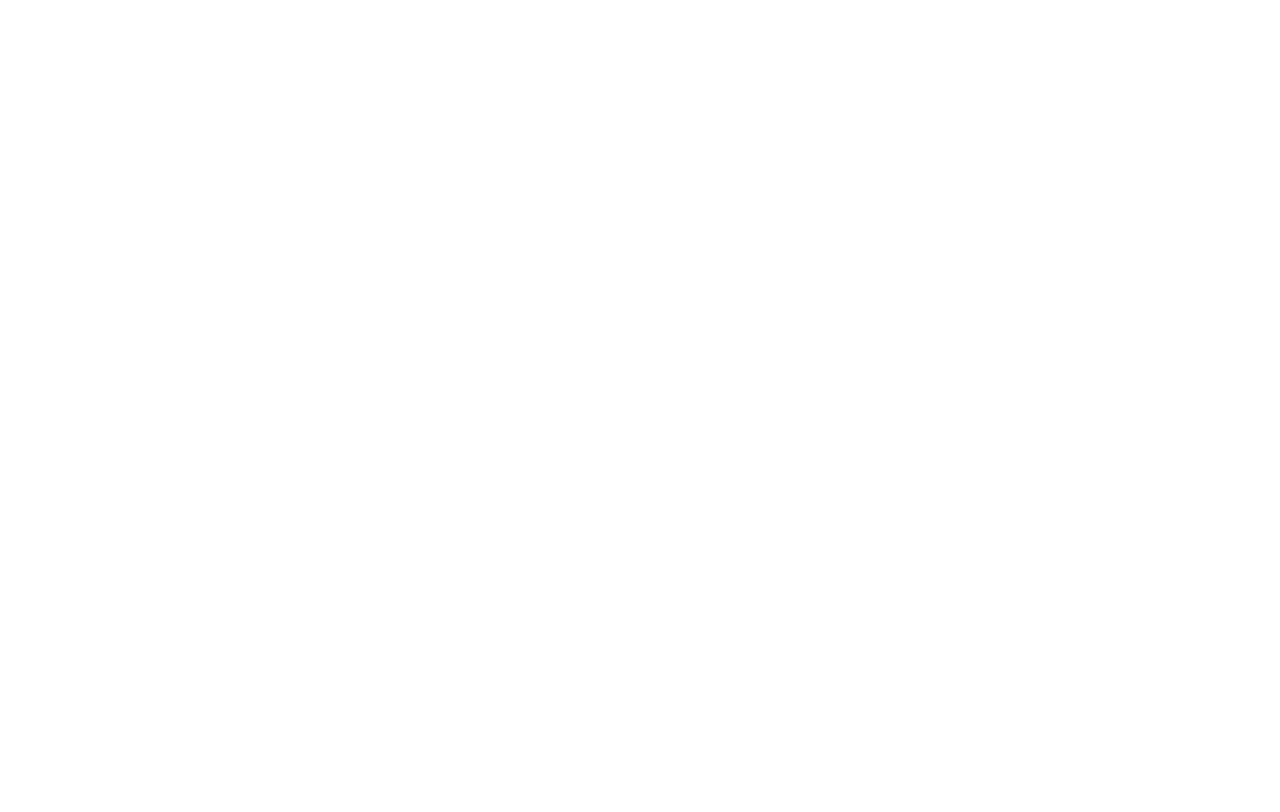
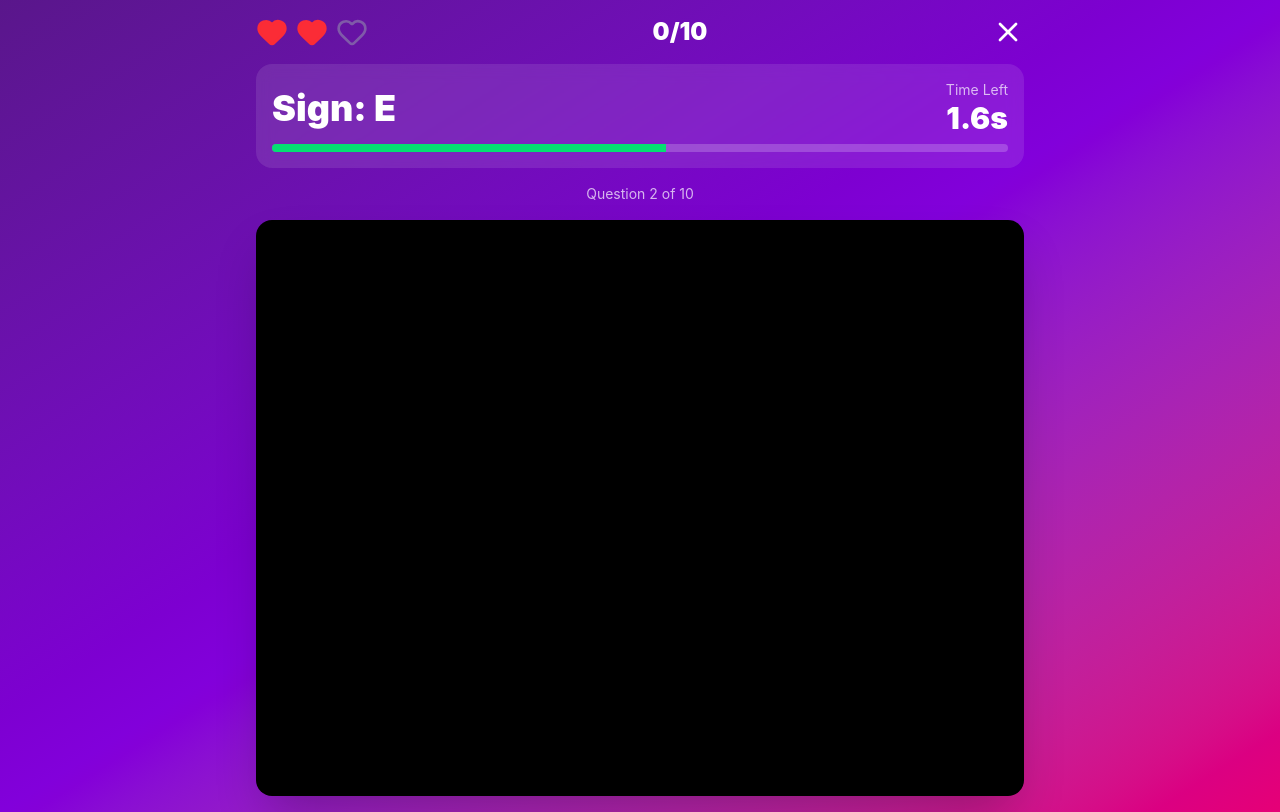
Before and after one commit to joeshoshina/Fluent-Hands, a React (Vite) app: page /games/blitz in a window 1280 px wide. Before the commit this address had no page. Built offline with nearby package versions, Linux system fonts and the light colour scheme.

Commit message:
Made so progress is dynamically update in challenges for testentry component, demo blitz page needs to fix life logic and we will add dev pause feature for our testing purposes

```diff
--- a/src/App.jsx
+++ b/src/App.jsx
@@ -1,6 +1,6 @@
 import { BrowserRouter as Router, Routes, Route } from "react-router-dom";
 import GestureDemo from "./pages/GestureDemo";
-import TestEntry from "./components/games/TestEntry";
+import Blitz from "./components/games/Blitz.jsx";
 import Home from "./pages/Home.jsx";
 import "./App.css";
 
@@ -10,6 +10,7 @@ function App() {
       <Routes>
         <Route path="/" element={<Home />} />
         <Route path="/demo" element={<GestureDemo />} />
+        <Route path="/games/blitz" element={<Blitz />} />
       </Routes>
     </Router>
   );
--- /dev/null
+++ b/src/components/games/Blitz.jsx
@@ -0,0 +1,246 @@
+import React, { useState, useRef, useEffect } from "react";
+import { motion, AnimatePresence } from "framer-motion";
+import { useNavigate } from "react-router-dom";
+import { Heart, Trophy, X } from "lucide-react";
+import HandGestureDetector from "../quiz/HandGestureDetector";
+
+const ALL_LETTERS = "ABCDEFGHIJKLMNOPQRSTUVWXYZ".split("");
+
+function getRandomLetters(count) {
+  const shuffled = [...ALL_LETTERS].sort(() => Math.random() - 0.5);
+  return shuffled.slice(0, count);
+}
+
+const Blitz = () => {
+  const navigate = useNavigate();
+  const [gameState, setGameState] = useState("playing"); // playing | gameOver
+  const [letters, setLetters] = useState(() => getRandomLetters(10));
+  const [currentIndex, setCurrentIndex] = useState(0);
+  const [lives, setLives] = useState(3);
+  const [score, setScore] = useState(0);
+  const [timeLeft, setTimeLeft] = useState(3.0);
+  const [cue, setCue] = useState(null);
+  const keyRef = useRef(0);
+  const timerRef = useRef(null);
+
+  const currentLetter = letters[currentIndex];
+  const isGameOver = lives === 0 || currentIndex >= letters.length;
+
+  // Timer countdown
+  useEffect(() => {
+    if (gameState !== "playing" || cue) return;
+
+    timerRef.current = setInterval(() => {
+      setTimeLeft((prev) => {
+        const newTime = prev - 0.1;
+        if (newTime <= 0) {
+          handleTimeout();
+          return 3.0;
+        }
+        return newTime;
+      });
+    }, 100);
+
+    return () => clearInterval(timerRef.current);
+  }, [gameState, cue, currentIndex]);
+
+  // Check game over
+  useEffect(() => {
+    if (isGameOver && gameState === "playing") {
+      setGameState("gameOver");
+      saveProgress();
+    }
+  }, [isGameOver, gameState]);
+
+  const handleTimeout = () => {
+    setLives((prev) => Math.max(0, prev - 1));
+    showCue("fail");
+  };
+
+  const showCue = (type) => {
+    if (cue) return;
+    setCue(type);
+    clearInterval(timerRef.current);
+
+    setTimeout(() => {
+      setCue(null);
+      setCurrentIndex((i) => i + 1);
+      setTimeLeft(3.0);
+      keyRef.current += 1;
+    }, 1000);
+  };
+
+  const handleSuccess = () => {
+    setScore((prev) => prev + 1);
+    showCue("pass");
+  };
+
+  const handleFail = () => {
+    setLives((prev) => Math.max(0, prev - 1));
+    showCue("fail");
+  };
+
+  const saveProgress = () => {
+    const totalQuestions = letters.length;
+    const progress = Math.round((score / totalQuestions) * 100);
+    localStorage.setItem("blitzProgress", progress.toString());
+  };
+
+  const restartGame = () => {
+    setLetters(getRandomLetters(10));
+    setCurrentIndex(0);
+    setLives(3);
+    setScore(0);
+    setTimeLeft(3.0);
+    setCue(null);
+    setGameState("playing");
+    keyRef.current += 1;
+  };
+
+  if (gameState === "gameOver") {
+    const progress = Math.round((score / letters.length) * 100);
+    return (
+      <div className="min-h-screen bg-gradient-to-br from-purple-900 via-purple-700 to-pink-600 flex items-center justify-center p-4">
+        <motion.div
+          initial={{ scale: 0.8, opacity: 0 }}
+          animate={{ scale: 1, opacity: 1 }}
+          className="bg-white rounded-3xl p-8 max-w-md w-full shadow-2xl"
+        >
+          <div className="text-center">
+            <Trophy className="w-20 h-20 mx-auto mb-4 text-yellow-500" />
+            <h1 className="text-4xl font-black text-gray-800 mb-2">
+              Game Over!
+            </h1>
+            <div className="text-6xl font-black text-purple-600 mb-6">
+              {score}/{letters.length}
+            </div>
+            <div className="bg-gray-100 rounded-2xl p-4 mb-6">
+              <div className="text-sm text-gray-600 mb-2">Progress</div>
+              <div className="text-3xl font-bold text-gray-800">
+                {progress}%
+              </div>
+            </div>
+            <div className="flex gap-3">
+              <button
+                onClick={restartGame}
+                className="flex-1 bg-purple-600 hover:bg-purple-700 text-white font-bold py-3 px-6 rounded-xl transition-all transform hover:scale-105"
+              >
+                Play Again
+              </button>
+              <button
+                onClick={() => navigate("/")}
+                className="flex-1 bg-gray-200 hover:bg-gray-300 text-gray-800 font-bold py-3 px-6 rounded-xl transition-all transform hover:scale-105"
+              >
+                Home
+              </button>
+            </div>
+          </div>
+        </motion.div>
+      </div>
+    );
+  }
+
+  return (
+    <div className="min-h-screen bg-gradient-to-br from-purple-900 via-purple-700 to-pink-600 flex items-center justify-center p-4">
+      <div className="w-full max-w-3xl">
+        {/* Header with Lives and Score */}
+        <div className="flex justify-between items-center mb-4">
+          <div className="flex gap-2">
+            {[...Array(3)].map((_, i) => (
+              <Heart
+                key={i}
+                className={`w-8 h-8 ${
+                  i < lives
+                    ? "fill-red-500 text-red-500"
+                    : "text-gray-400 opacity-50"
+                }`}
+              />
+            ))}
+          </div>
+          <div className="text-white text-2xl font-black">
+            {score}/{letters.length}
+          </div>
+          <button
+            onClick={() => navigate("/")}
+            className="text-white hover:text-gray-300 transition"
+          >
+            <X className="w-8 h-8" />
+          </button>
+        </div>
+
+        {/* Current Letter and Timer */}
+        <div className="bg-white/10 backdrop-blur-sm rounded-2xl p-4 mb-4">
+          <div className="flex justify-between items-center">
+            <h1 className="text-white text-4xl font-black">
+              Sign: {currentLetter}
+            </h1>
+            <div className="text-right">
+              <div className="text-white/70 text-sm">Time Left</div>
+              <div
+                className={`text-3xl font-black ${
+                  timeLeft <= 1 ? "text-red-300" : "text-white"
+                }`}
+              >
+                {timeLeft.toFixed(1)}s
+              </div>
+            </div>
+          </div>
+          <div className="mt-2 h-2 bg-white/20 rounded-full overflow-hidden">
+            <motion.div
+              className={`h-full ${
+                timeLeft <= 1 ? "bg-red-500" : "bg-green-400"
+              }`}
+              initial={{ width: "100%" }}
+              animate={{ width: `${(timeLeft / 3.0) * 100}%` }}
+              transition={{ duration: 0.1 }}
+            />
+          </div>
+        </div>
+
+        {/* Progress Indicator */}
+        <div className="text-center text-white/70 text-sm mb-4">
+          Question {currentIndex + 1} of {letters.length}
+        </div>
+
+        {/* Camera or Feedback */}
+        <AnimatePresence mode="wait">
+          {!cue ? (
+            <motion.div
+              key="camera"
+              initial={{ opacity: 0 }}
+              animate={{ opacity: 1 }}
+              exit={{ opacity: 0 }}
+              className="relative rounded-2xl overflow-hidden bg-black shadow-2xl"
+            >
+              <div style={{ aspectRatio: "4/3" }}>
+                <HandGestureDetector
+                  key={keyRef.current}
+                  targetLetter={currentLetter}
+                  onSuccess={handleSuccess}
+                  onFail={handleFail}
+                  timeLimit={3}
+                  minimal={true}
+                />
+              </div>
+            </motion.div>
+          ) : (
+            <motion.div
+              key="feedback"
+              initial={{ scale: 0.8, opacity: 0 }}
+              animate={{ scale: 1, opacity: 1 }}
+              exit={{ scale: 0.8, opacity: 0 }}
+              className={`rounded-2xl flex items-center justify-center text-white text-8xl font-black shadow-2xl ${
+                cue === "pass" ? "bg-green-500" : "bg-red-500"
+              }`}
+              style={{ aspectRatio: "4/3" }}
+            >
+              {cue === "pass" ? "✓" : "✗"}
+            </motion.div>
+          )}
+        </AnimatePresence>
+      </div>
+    </div>
+  );
+};
+
+export default Blitz;
--- a/src/components/home/Challenges.jsx
+++ b/src/components/home/Challenges.jsx
@@ -1,25 +1,26 @@
 import { useNavigate } from "react-router-dom";
+import { useEffect, useState } from "react";
 import TestEntry from "../games/TestEntry";
 
 const GAME_MODES = [
   {
     id: "blitz",
     label: "Blitz",
-    progress: 35,
+    progressKey: "blitzProgress",
     color: "bg-purple-600 hover:bg-purple-500",
     route: "/games/blitz",
   },
   {
     id: "practice",
     label: "Practice",
-    progress: 60,
+    progressKey: "practiceProgress",
     color: "bg-blue-600 hover:bg-blue-500",
     route: "/games/practice",
   },
   {
     id: "challenge",
     label: "Challenge",
-    progress: 0,
+    progressKey: "challengeProgress",
     color: "bg-emerald-600 hover:bg-emerald-500",
     route: "/games/challenge",
   },
@@ -27,6 +28,22 @@ const GAME_MODES = [
 
 const Challenges = () => {
   const navigate = useNavigate();
+  const [progress, setProgress] = useState({});
+
+  useEffect(() => {
+    const loadProgress = () => {
+      const newProgress = {};
+      GAME_MODES.forEach((mode) => {
+        const saved = localStorage.getItem(mode.progressKey);
+        newProgress[mode.id] = saved ? parseInt(saved, 10) : 0;
+      });
+      setProgress(newProgress);
+    };
+
+    loadProgress();
+    window.addEventListener("focus", loadProgress);
+    return () => window.removeEventListener("focus", loadProgress);
+  }, []);
 
   return (
     <div className="relative w-full py-16 md:py-24">
@@ -58,7 +75,7 @@ const Challenges = () => {
               >
                 <TestEntry
                   label={mode.label}
-                  progress={mode.progress}
+                  progress={progress[mode.id] || 0}
                   color={mode.color}
                   onClick={() => navigate(mode.route)}
                 />
```
